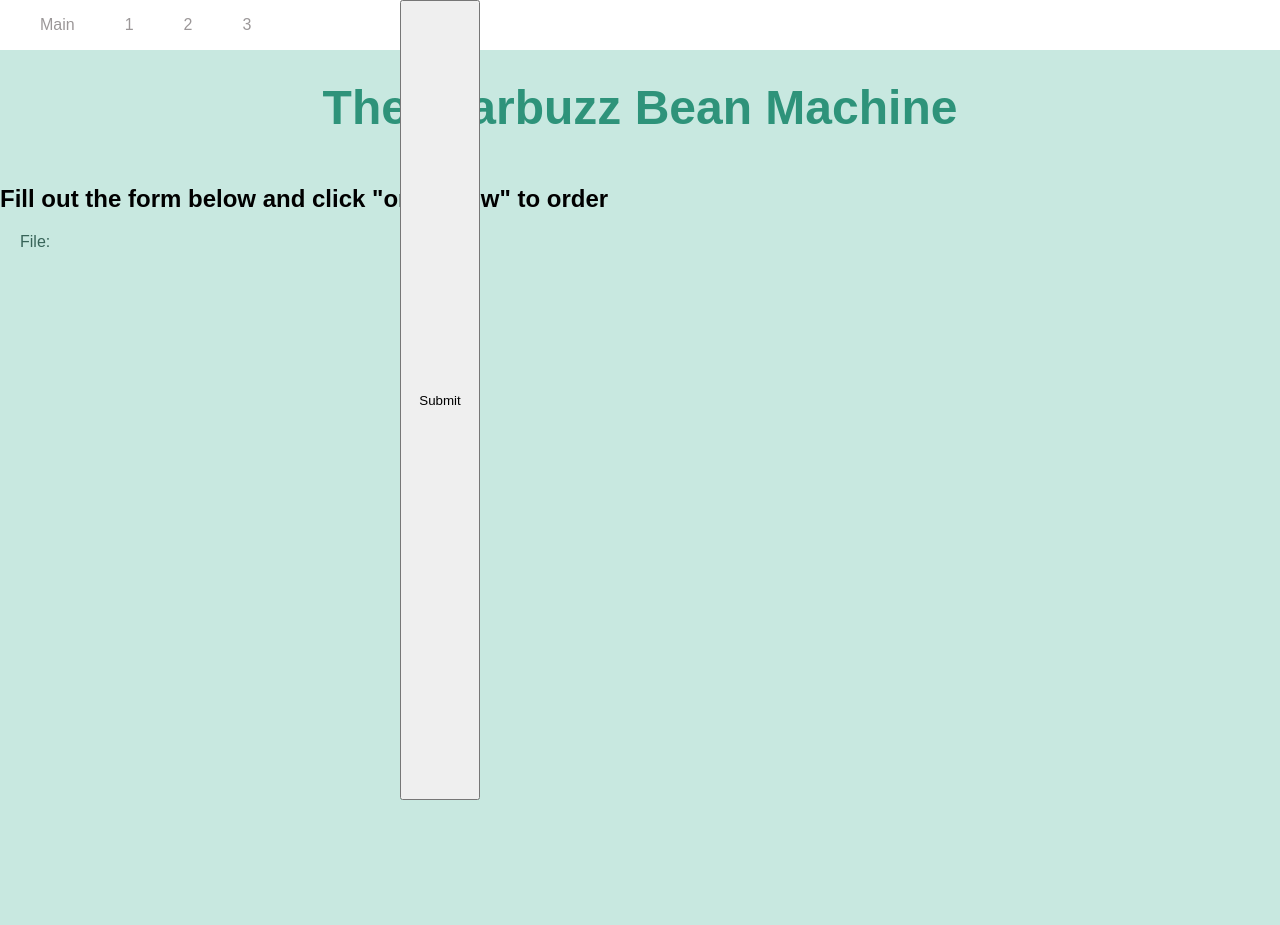
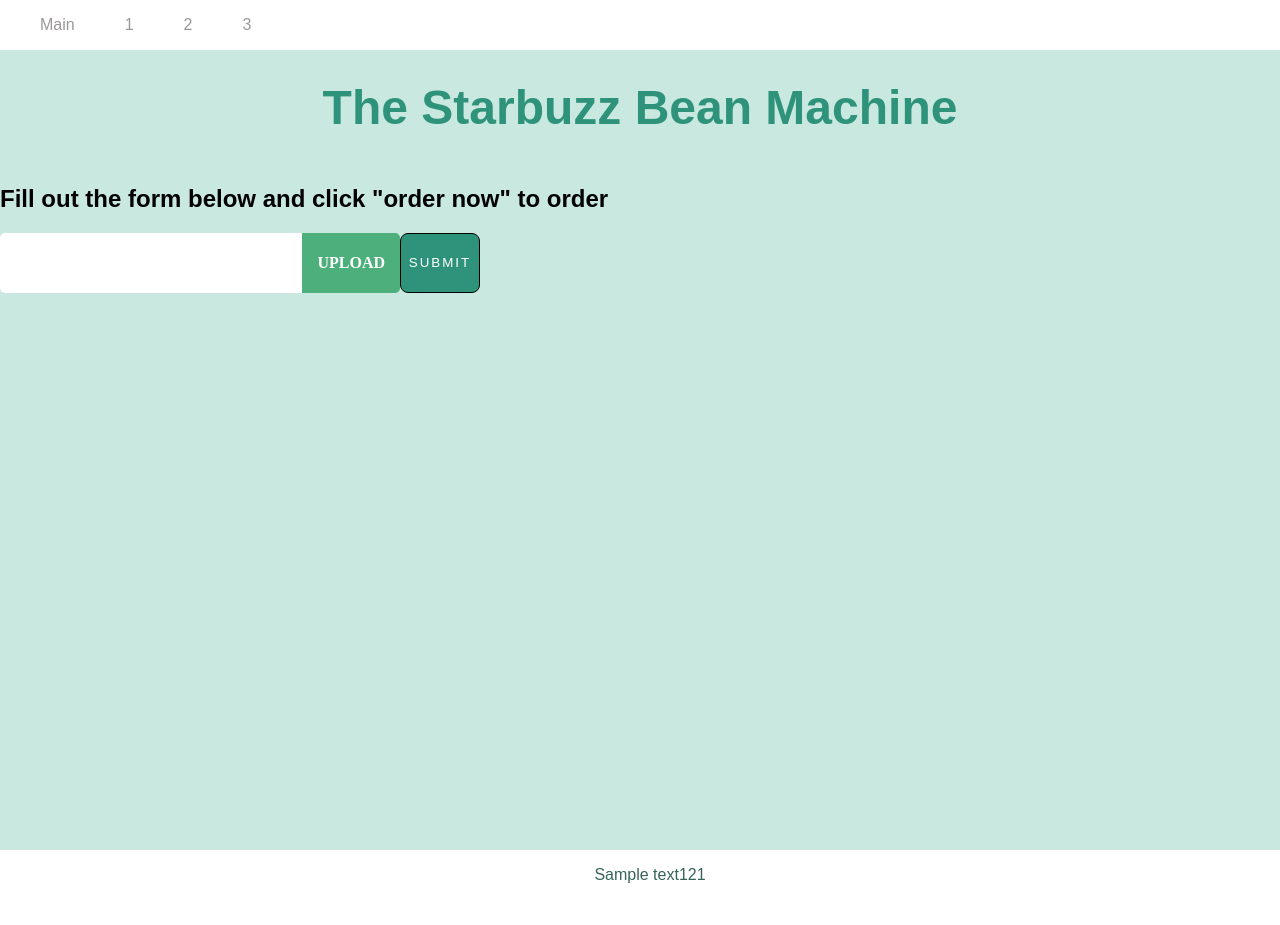
Before and after one commit to farmerzhang1/some-django-project, a Django app: page /fm/upload in a window 1280 px wide. Before the commit the page ends 800 px from the top, so only its background shows below. Run offline with Django 3.2, Linux system fonts and the light colour scheme.

Commit message:
file upload button

```diff
--- a/templates/fm/upload.html
+++ b/templates/fm/upload.html
@@ -20,10 +20,22 @@
     <h1>The Starbuzz Bean Machine</h1>
     <h2>Fill out the form below and click "order now" to order</h2>
 
-    <form method="POST" action="" enctype="multipart/form-data">{% csrf_token %}
+    <!-- <form method="POST" action="" enctype="multipart/form-data">{% csrf_token %}
         {{ form.as_p }}
-        <input type="submit" name="whattt">
-    </form>
+        <input class="btn" type="submit" name="can this be ommited">
+    </form> -->
+    <div class="file-upload-container">
+      <form class="form" method="POST" action="" enctype="multipart/form-data">{% csrf_token %}
+        <div class="file-upload-wrapper" data-text="Select your file!">
+          {{ form.file }}
+          <!-- <input name="file-upload-field" type="file" class="file-upload-field" value=""> -->
+          <input class="btn upload" type="submit" name="can this be ommited">
+        </div>
+      </form>
+    </div>
   </div>
+  <footer>
+    <p>Sample text121</p>
+  </footer>
   </body>
 </html>
```
